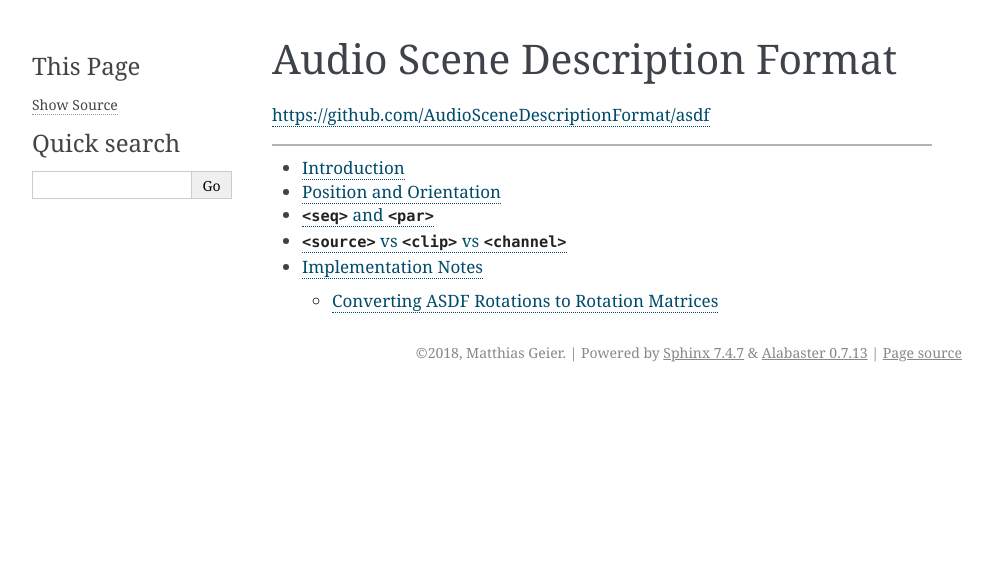
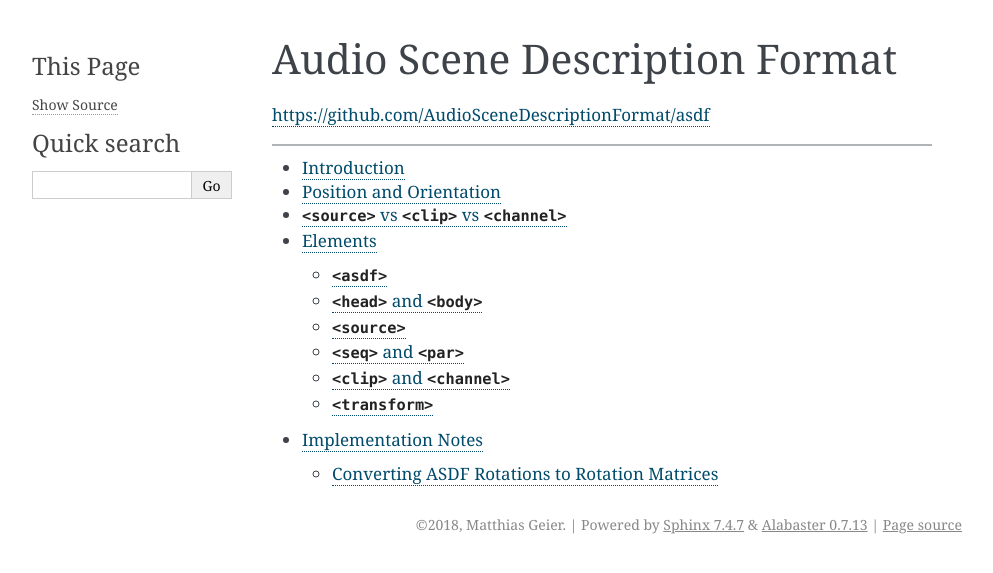
Before and after one commit to AudioSceneDescriptionFormat/asdf, a Sphinx documentation site: the page built from doc/index.rst, in a window 1280 px wide. Shown: the top 573 px of the page, without its empty margins (148-1141 px from the left). Built offline with Sphinx 7.4.7, drawn with Linux system fonts in a browser that asks for light colours.

Commit message:
Separate pages for the XML elements

```diff
--- /dev/null
+++ b/doc/asdf.rst
@@ -0,0 +1,4 @@
+``<asdf>``
+==========
+
+TODO
--- /dev/null
+++ b/doc/clip-channel.rst
@@ -0,0 +1,6 @@
+``<clip>`` and ``<channel>``
+============================
+
+TODO
+
+See :doc:`source-vs-clip-vs-channel`.
--- /dev/null
+++ b/doc/elements.rst
@@ -0,0 +1,11 @@
+Elements
+========
+
+.. toctree::
+
+   asdf
+   head-body
+   source
+   seq-par
+   clip-channel
+   transform
--- /dev/null
+++ b/doc/head-body.rst
@@ -0,0 +1,4 @@
+``<head>`` and ``<body>``
+=========================
+
+TODO
--- a/doc/index.rst
+++ b/doc/index.rst
@@ -10,6 +10,6 @@ https://github.com/AudioSceneDescriptionFormat/asdf
 
    intro
    position-orientation
-   seq-par
    source-vs-clip-vs-channel
+   elements
    implementation
--- /dev/null
+++ b/doc/source.rst
@@ -0,0 +1,6 @@
+``<source>``
+============
+
+TODO
+
+See :doc:`source-vs-clip-vs-channel`.
--- /dev/null
+++ b/doc/transform.rst
@@ -0,0 +1,4 @@
+``<transform>``
+===============
+
+TODO
```
